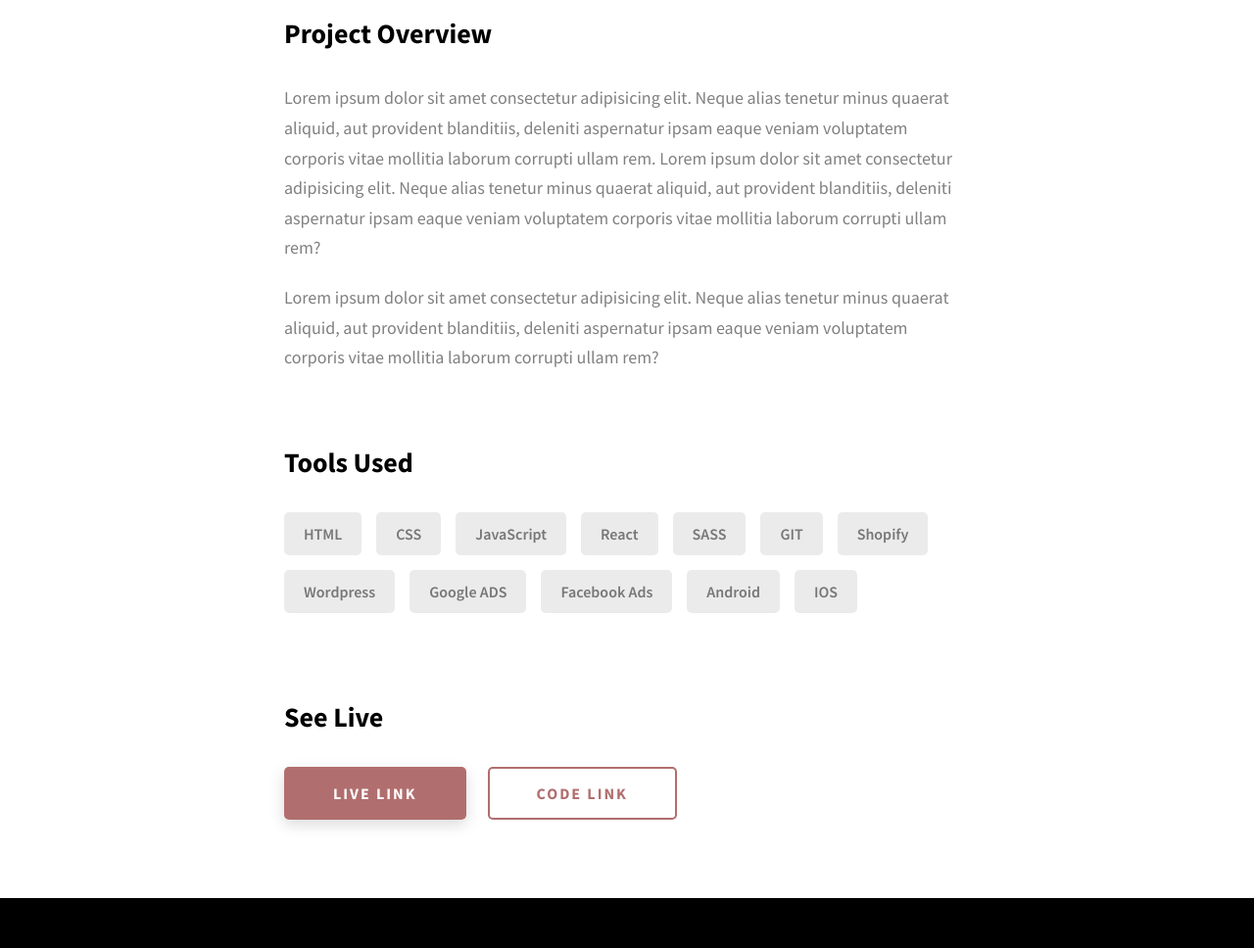
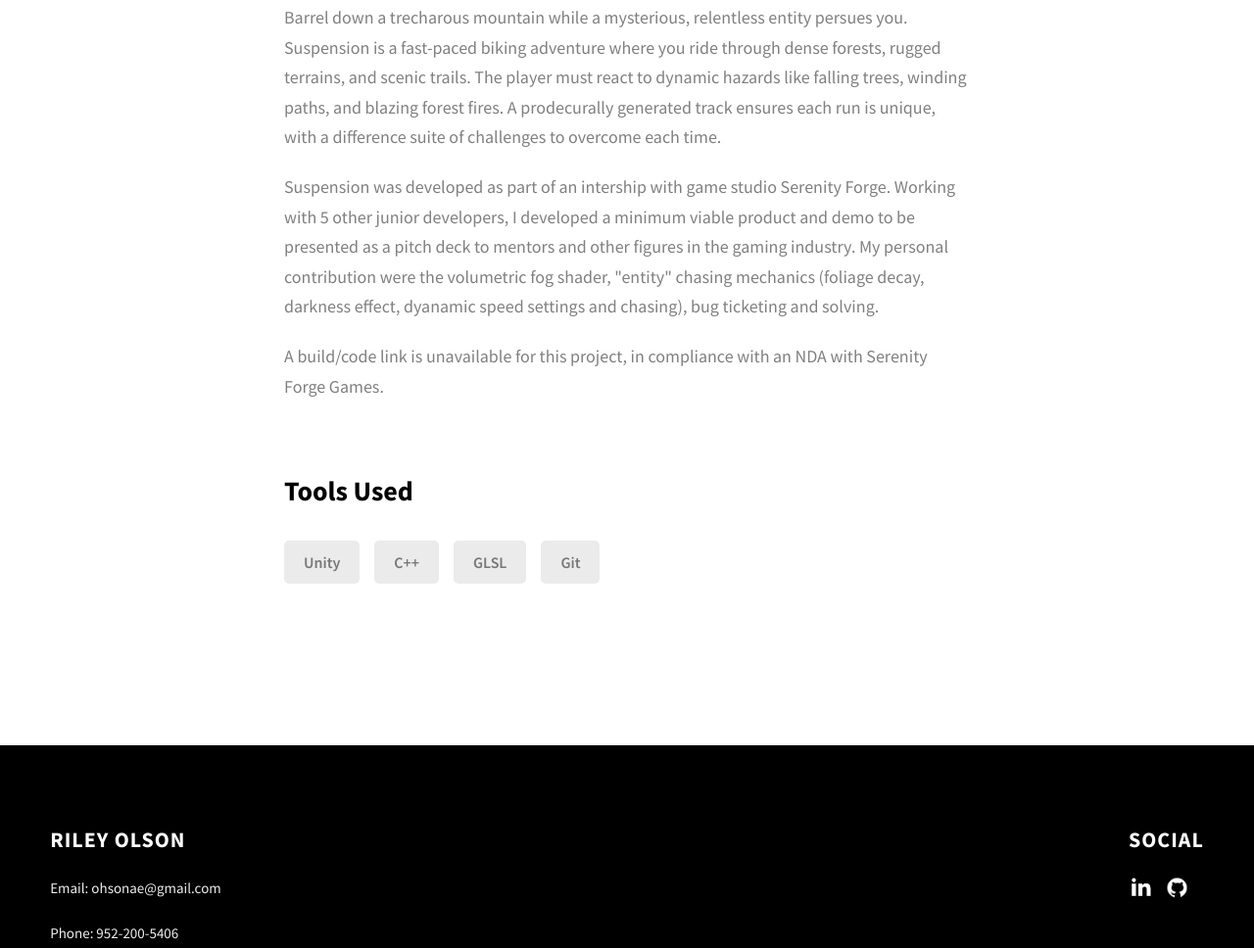
Before and after one commit to FlashBash21/flashbash21.github.io, a website: page project-2.html in a window 1280 px wide. Shown: the part 1452-2420 px from the top of the page at 98% size. Drawn offline with Linux system fonts and the light colour scheme.

Commit message:
Suspension Project Page
Added images and gifs to Suspension Project Page
Added project description and summary
Renamed from "bike game" to "suspension"

```diff
--- a/project-2.html
+++ b/project-2.html
@@ -4,8 +4,8 @@
     <meta charset="UTF-8" />
     <meta name="viewport" content="width=device-width, initial-scale=1.0" />
     <meta http-equiv="X-UA-Compatible" content="ie=edge" />
-    <title>Case Study of Project 2</title>
-    <meta name="description" content="Case study page of Project" />
+    <title>Suspension</title>
+    <meta name="description" content="Suspension" />
 
     <link rel="stylesheet" href="css/style.css" />
 
@@ -79,80 +79,77 @@
     </header>
     <section class="project-cs-hero">
       <div class="project-cs-hero__content">
-        <h1 class="heading-primary">Project 2</h1>
+        <h1 class="heading-primary">Suspension</h1>
         <div class="project-cs-hero__info">
           <p class="text-primary">
-            Lorem ipsum dolor sit amet consectetur adipisicing elit. Dignissimos
-            in numquam incidunt earum quaerat cum fuga, atque similique natus
-            nobis sit.
+
           </p>
-        </div>
-        <div class="project-cs-hero__cta">
-          <a href="#" class="btn btn--bg" target="_blank">Live Link</a>
         </div>
       </div>
     </section>
     <section class="project-details">
       <div class="main-container">
         <div class="project-details__content">
-          <div class="project-details__showcase-img-cont">
+          <div class="row">
+		  <div class="column">
             <img
-              src="./assets/jpeg/project-mockup-example.jpeg"
+              src="./assets/png/bikegame-1.png"
+              alt="Project Image"
+              class="project-details__showcase-img"
+            />
+		  </div>
+		  <div class="column">
+            <img
+              src="./assets/png/suspension-2.png"
               alt="Project Image"
               class="project-details__showcase-img"
             />
           </div>
+		  </div>
+		  <div class="row">
+		  <div class="column">
+            <img
+              src="./assets/gif/suspension-gif1.gif"
+              alt="Project Image"
+              class="project-details__showcase-img"
+            />
+          </div>
+		  <div class="column">
+            <img
+              src="./assets/gif/suspension-gif2.gif"
+              alt="Project Image"
+              class="project-details__showcase-img"
+            />
+		  </div>
+		  </div>
           <div class="project-details__content-main">
             <div class="project-details__desc">
               <h3 class="project-details__content-title">Project Overview</h3>
               <p class="project-details__desc-para">
-                Lorem ipsum dolor sit amet consectetur adipisicing elit. Neque
-                alias tenetur minus quaerat aliquid, aut provident blanditiis,
-                deleniti aspernatur ipsam eaque veniam voluptatem corporis vitae
-                mollitia laborum corrupti ullam rem. Lorem ipsum dolor sit amet
-                consectetur adipisicing elit. Neque alias tenetur minus quaerat
-                aliquid, aut provident blanditiis, deleniti aspernatur ipsam
-                eaque veniam voluptatem corporis vitae mollitia laborum corrupti
-                ullam rem?
+                Barrel down a trecharous mountain while a mysterious, relentless entity persues you.
+				Suspension is a fast-paced biking adventure where you ride through dense forests, rugged terrains, and scenic trails.
+				The player must react to dynamic hazards like falling trees, winding paths, and blazing forest fires.
+				A prodecurally generated track ensures each run is unique, with a difference suite of challenges to overcome each time.
               </p>
               <p class="project-details__desc-para">
-                Lorem ipsum dolor sit amet consectetur adipisicing elit. Neque
-                alias tenetur minus quaerat aliquid, aut provident blanditiis,
-                deleniti aspernatur ipsam eaque veniam voluptatem corporis vitae
-                mollitia laborum corrupti ullam rem?
+                Suspension was developed as part of an intership with game studio Serenity Forge. Working with 5 other
+				junior developers, I developed a minimum viable product and demo to be presented as a pitch deck to mentors
+				and other figures in the gaming industry. My personal contribution were the volumetric fog
+				shader, "entity" chasing mechanics (foliage decay, darkness effect, dyanamic speed settings and chasing),
+				bug ticketing and solving.
+              </p>
+			  <p class="project-details__desc-para">
+                A build/code link is unavailable for this project, in compliance with an NDA with Serenity Forge Games.
               </p>
             </div>
             <div class="project-details__tools-used">
               <h3 class="project-details__content-title">Tools Used</h3>
               <div class="skills">
-                <div class="skills__skill">HTML</div>
-                <div class="skills__skill">CSS</div>
-                <div class="skills__skill">JavaScript</div>
-                <div class="skills__skill">React</div>
-                <div class="skills__skill">SASS</div>
-                <div class="skills__skill">GIT</div>
-                <div class="skills__skill">Shopify</div>
-                <div class="skills__skill">Wordpress</div>
-                <div class="skills__skill">Google ADS</div>
-                <div class="skills__skill">Facebook Ads</div>
-                <div class="skills__skill">Android</div>
-                <div class="skills__skill">IOS</div>
+                <div class="skills__skill">Unity</div>
+                <div class="skills__skill">C++</div>
+                <div class="skills__skill">GLSL</div>
+                <div class="skills__skill">Git</div>
               </div>
-            </div>
-            <div class="project-details__links">
-              <h3 class="project-details__content-title">See Live</h3>
-              <a
-                href="#"
-                class="btn btn--med btn--theme project-details__links-btn"
-                target="_blank"
-                >Live Link</a
-              >
-              <a
-                href="#"
-                class="btn btn--med btn--theme-inv project-details__links-btn"
-                target="_blank"
-                >Code Link</a
-              >
             </div>
           </div>
         </div>
```
Also changed, not shown: index.html (+3 -3 lines), assets/png/bikegame-1.png (added), assets/png/suspension-3.png (added), 5 other files.
